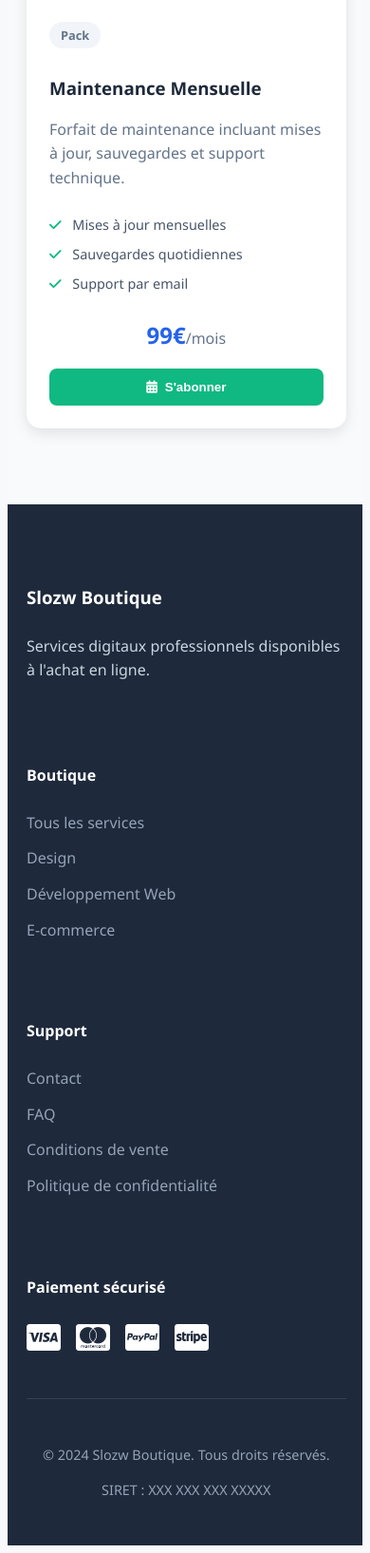
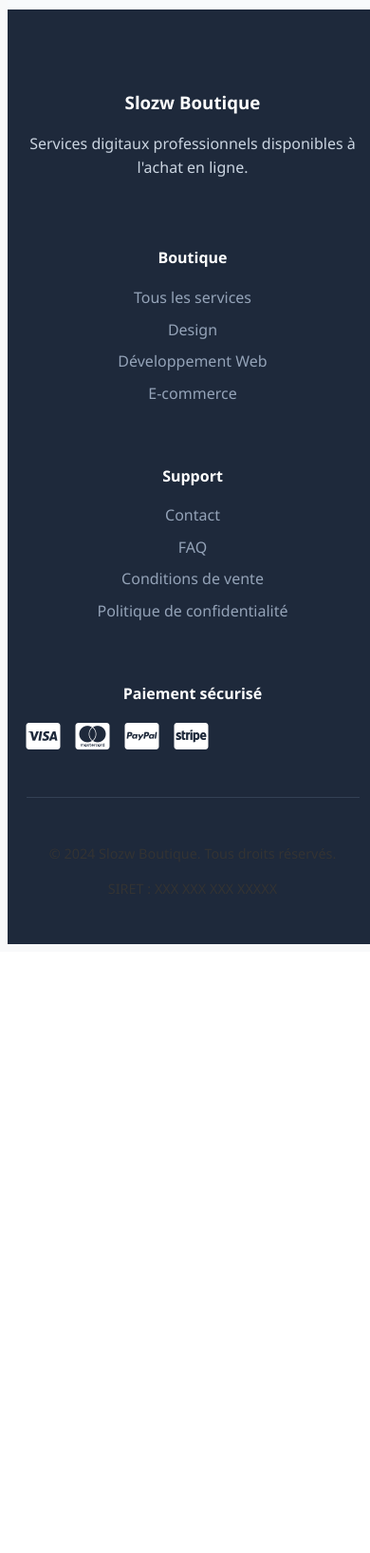
Before and after one commit to Sl03A/siteweb, a PHP site: page /boutique.html in a window 390 px wide. Shown: the part 4573-6208 px from the top of the page at 95% size. After the commit the page ends 5567 px from the top, so only its background shows below. Run offline with PHP 8.4, Linux system fonts and the light colour scheme.

Commit message:
Update style.css

```diff
--- a/style.css
+++ b/style.css
@@ -20,6 +20,8 @@ body {
     line-height: 1.6;
     color: #333;
     background-color: #f8f9fa;
+    overflow-x: hidden;
+    width: 100%;
 }
 
 /* Container principal */
@@ -1029,6 +1021,8 @@ body {
 .produit-content h3 {
     margin-bottom: 1rem;
     color: #1e293b;
+    word-wrap: break-word;
+    overflow-wrap: break-word;
 }
 
 .produit-description {
@@ -1574,7 +1571,7 @@ body {
     display: block;
     color: #94a3b8;
     text-decoration: none;
-    margin-bottom: 0.75rem;
+    margin-bottom: 0.5rem;
     transition: color 0.3s;
 }
 
@@ -1693,17 +1695,35 @@ body {
 
     .hero-content h1,
     .page-header h1 {
-        font-size: 2.5rem;
+        font-size: 2rem;
+        line-height: 1.2;
+        padding: 0 10px;
+    }
+
+    .hero-content p,
+    .page-header p {
+        font-size: 1.1rem;
+        padding: 0 10px;
     }
 
     .section-title {
         font-size: 2rem;
+    }
+
+    .container {
+        padding: 0 15px;
+    }
+
+    .nav-container {
+        padding: 1rem;
     }
 
     .hero-buttons,
     .cta-buttons,
     .service-actions,
-    .confirmation-actions {
+    .confirmation-actions,
+    .panier-actions,
+    .checkout-actions {
         flex-direction: column;
         align-items: center;
     }
@@ -1711,14 +1731,19 @@ body {
     .hero-buttons .btn,
     .cta-buttons .btn,
     .service-actions .btn,
-    .confirmation-actions .btn {
+    .confirmation-actions .btn,
+    .panier-actions .btn,
+    .checkout-actions .btn {
         width: 100%;
         max-width: 300px;
     }
 
     .produits-grid,
-    .portfolio-items {
+    .portfolio-items,
+    .services-grid,
+    .portfolio-grid {
         grid-template-columns: 1fr;
+        gap: 1.5rem;
     }
 
     .produit-footer {
@@ -1770,25 +1785,52 @@ body {
     .process-steps {
         grid-template-columns: 1fr;
     }
+
+    .section {
+        padding: 60px 0;
+    }
+
+    .service-detail-card {
+        padding: 1.5rem;
+        gap: 2rem;
+    }
+
+    .service-image img {
+        height: 250px;
+    }
+
+    .produit-image,
+    .portfolio-image,
+    .service-image img,
+    .project-card img {
+        height: 200px;
+    }
+
+    .footer-grid {
+        grid-template-columns: 1fr;
+        gap: 2rem;
+        text-align: center;
+    }
+
+    .footer-col h3,
+    .footer-col h4 {
+        margin-bottom: 1rem;
+    }
+
+    .btn {
+        padding: 10px 20px;
+        font-size: 0.95rem;
+    }
 }
 
 @media (max-width: 480px) {
-    .nav-container {
-        padding: 1rem;
-    }
-
     .hero-content h1,
     .page-header h1 {
-        font-size: 2rem;
-    }
-
-    .hero-content p,
-    .page-header p {
-        font-size: 1.1rem;
+        font-size: 1.8rem;
     }
 
     .section-title {
-        font-size: 1.8rem;
+        font-size: 1.6rem;
     }
 
     .cta-content h2 {
@@ -1821,5 +1863,64 @@ body {
     .step-number {
         font-size: 2.5rem;
     }
+
+    .btn {
+        padding: 8px 16px;
+        font-size: 0.9rem;
+    }
+
+    .produit-content,
+    .portfolio-info,
+    .project-info {
+        padding: 1rem;
+    }
+}
+
+/* Empêcher le hover sur mobile */
+@media (hover: none) {
+    .service-card:hover,
+    .project-card:hover,
+    .produit-card:hover {
+        transform: none;
+    }
+
+    .btn:hover {
+        transform: none;
+    }
+}
+
+/* S'assurer que les formulaires sont bien lisibles sur mobile */
+input, select, textarea {
+    font-size: 16px;
+}
+
+/* Corriger les icônes */
+.fas, .fab {
+    font-size: inherit;
+}
+
+/* Améliorer le contraste pour l'accessibilité */
+.btn-primary {
+    background: #2563eb;
+    color: white;
+}
+
+.btn-outline {
+    border: 2px solid #2563eb;
+    color: #2563eb;
+}
+
+/* Corriger l'affichage des catégories */
+.produit-category,
+.service-category,
+.category-tag {
+    display: inline-block;
+    white-space: nowrap;
+}
+
+/* Améliorer la lisibilité du texte */
+p, li, span {
+    color: #333;
+    line-height: 1.6;
 }
 [file content end]
```
Also changed, not shown: other parts of style.css (+22 -34 lines).
